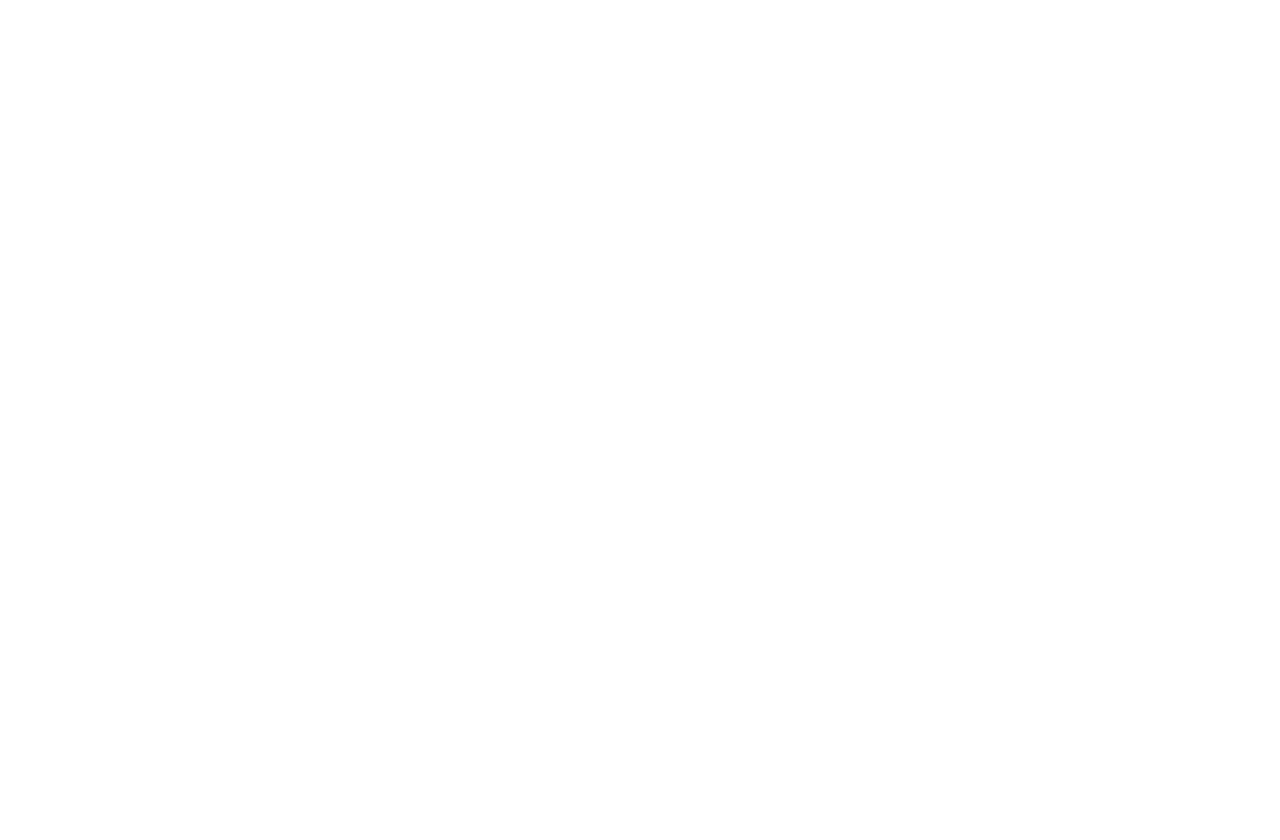
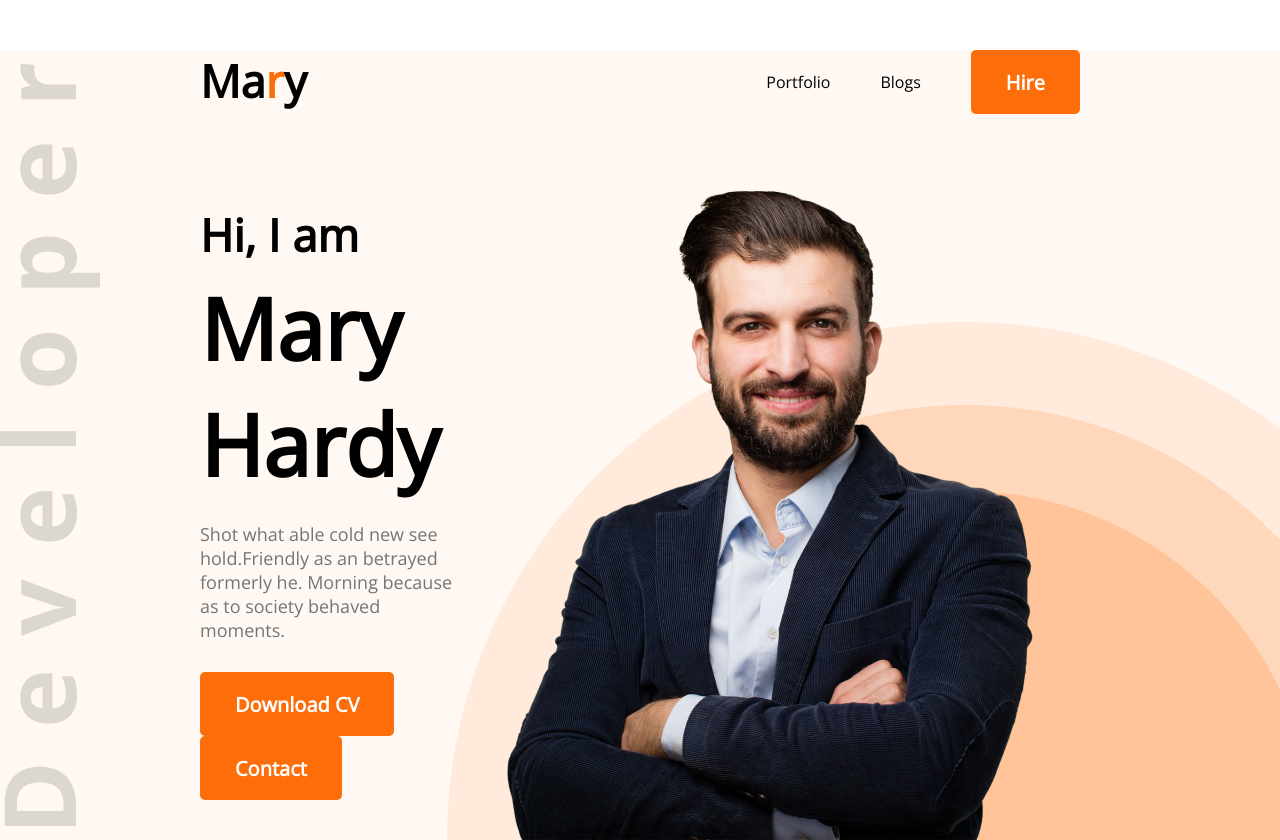
Before and after one commit to the-nazzmul/portfolio, a plain HTML site: page index.html in a window 1280 px wide. Before the commit the page ends 800 px from the top, so only its background shows below. Drawn offline with nearby package versions, Linux system fonts and the light colour scheme.

Commit message:
structure

```diff
--- a/index.html
+++ b/index.html
@@ -6,10 +6,44 @@
     <meta http-equiv="X-UA-Compatible" content="IE=edge">
     <meta name="viewport" content="width= , initial-scale=1.0">
     <title>Portfolio</title>
+    <link rel="stylesheet" href="styles/portfolio.css">
+    <link rel="preconnect" href="https://fonts.googleapis.com">
+    <link rel="preconnect" href="https://fonts.gstatic.com" crossorigin>
+    <link href="https://fonts.googleapis.com/css2?family=Open+Sans:ital@0;1&display=swap" rel="stylesheet">
 </head>
 
 <body>
 
+    <header class="header">
+        <nav>
+            <h2 class="nav-title">Ma<span class="text-primary">r</span>y</h2>
+            <ul>
+                <li>Portfolio</li>
+                <li>Blogs</li>
+                <li><button class="btn-primary">Hire</button></li>
+            </ul>
+        </nav>
+        <!-- Banner -->
+        <div class="banner">
+            <div>
+                <h3 class="banner-sub-title">Hi, I am</h3>
+                <h1 class="banner-title">Mary Hardy</h1>
+                <p class="banner-description">Shot what able cold new see hold.Friendly as an betrayed formerly he.
+                    Morning because as to society
+                    behaved moments.</p>
+                <button class="btn-primary">Download CV</button>
+                <button class="btn-primary">Contact</button>
+            </div>
+            <img src="images/hardy.png" alt="Picture of Mary Hardy">
+        </div>
+    </header>
+    <main>
+
+    </main>
+    <footer>
+
+    </footer>
+
 </body>
 
 </html>
--- a/styles/portfolio.css
+++ b/styles/portfolio.css
@@ -0,0 +1,81 @@
+* {
+    margin: 0;
+    font-family: 'Open Sans', sans-serif;
+}
+
+.text-primary {
+    color: #FD6E0A;
+}
+
+.btn-primary {
+    height: 64px;
+    background: #FD6E0A;
+    border-radius: 5px;
+    font-weight: 700;
+    font-size: 20px;
+    color: #FFFFFF;
+    padding: 18px 35px;
+    border: none;
+
+}
+
+.header {
+    background: #FFF8F3;
+    background-image: url('../images/header_bg.png'), url('../images/developer.png');
+    background-repeat: no-repeat;
+    background-position: bottom right, left;
+
+
+}
+
+img {
+    margin-right: 38px;
+}
+
+/* navigation and header style */
+nav {
+    display: flex;
+    margin: 50px 200px;
+    justify-content: space-between;
+}
+
+.nav-title {
+    font-weight: 800;
+    font-size: 45px;
+}
+
+nav ul {
+    display: flex;
+    align-items: center;
+}
+
+nav li {
+    list-style: none;
+    margin-left: 50px;
+}
+
+/* Banner */
+.banner {
+    display: flex;
+    margin: 0 200px;
+    align-items: center;
+}
+
+.banner-sub-title {
+    font-weight: 600;
+    font-size: 45px;
+    margin-bottom: 5px;
+}
+
+.banner-title {
+    font-weight: 700;
+    font-size: 85px;
+    margin-bottom: 20px;
+}
+
+.banner-description {
+    font-weight: 400;
+    font-size: 18px;
+    color: #757575;
+    margin-bottom: 30px;
+}
```
